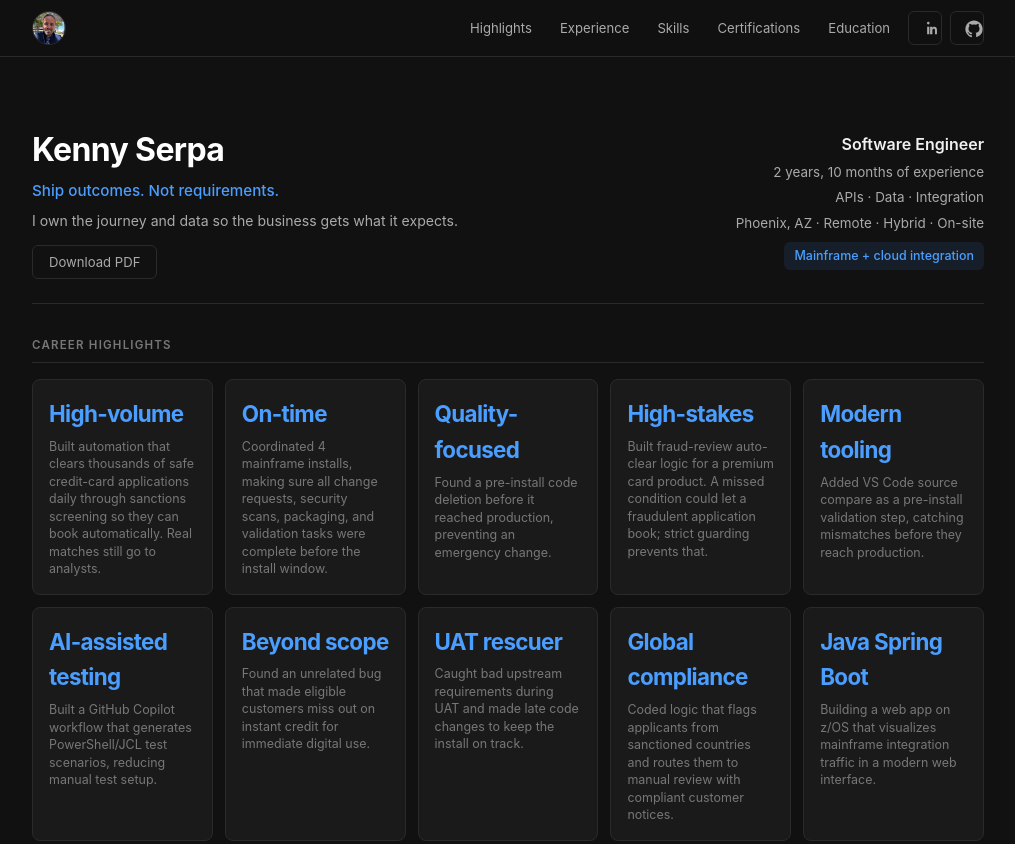
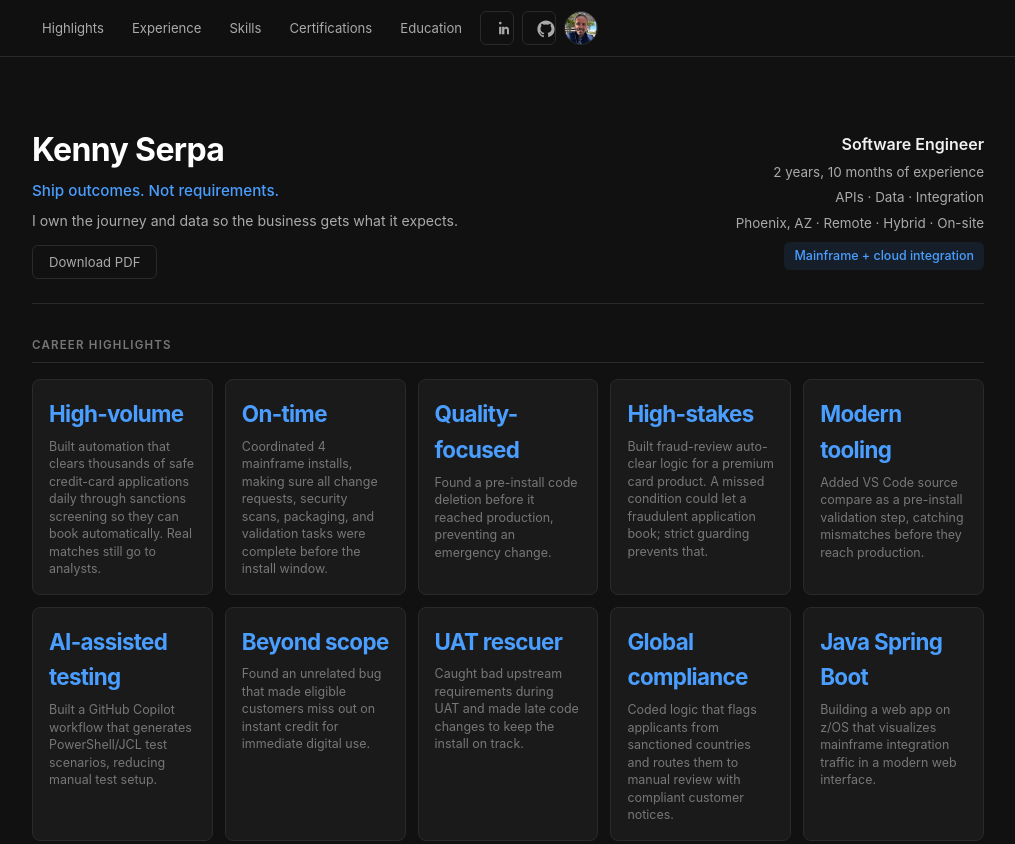
Before and after one commit to KennySerpa/kennyserpa.github.io, a website built with Vite: page src/index.html in a window 1280 px wide. Shown: the top 844 px of the page, without its empty margins (132-1147 px from the left). Built offline with nearby package versions, Linux system fonts and the light colour scheme.

Commit message:
refactor: move nav photo to right side, remove redundant brand text

```diff
--- a/src/index.html
+++ b/src/index.html
@@ -91,10 +91,6 @@
 
     <header class="site-header">
       <div class="nav-inner">
-        <a class="brand" href="/" aria-label="Kenny Serpa home">
-          <img src="/photo.jpg" alt="" class="nav-photo" width="34" height="34" />
-        </a>
-
         <nav aria-label="Primary">
           <button
             class="nav-toggle"
@@ -158,6 +154,9 @@
                   />
                 </svg>
               </a>
+            </li>
+            <li>
+              <img src="/photo.jpg" alt="" class="nav-photo" width="34" height="34" />
             </li>
           </ul>
         </nav>
```
